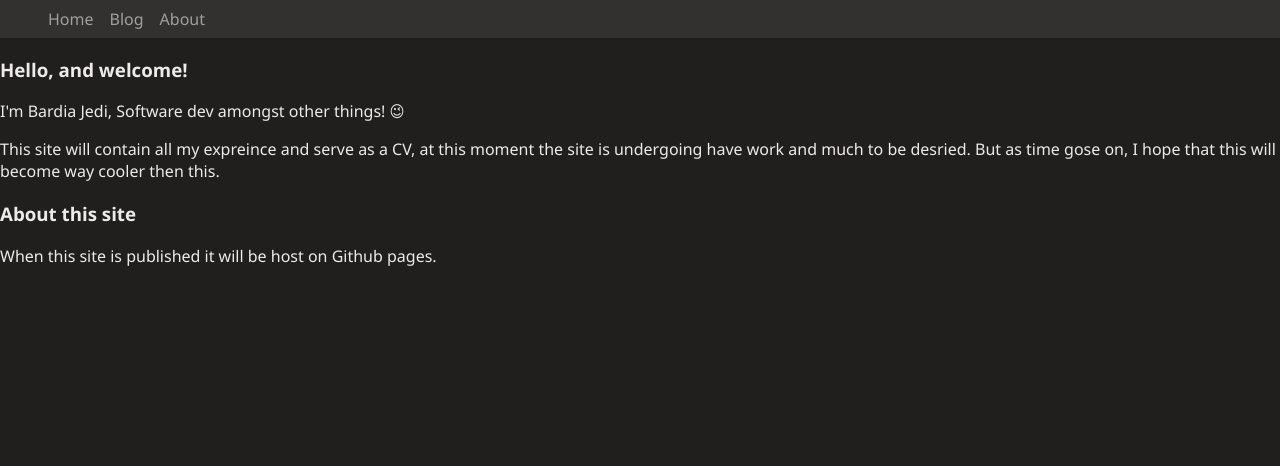
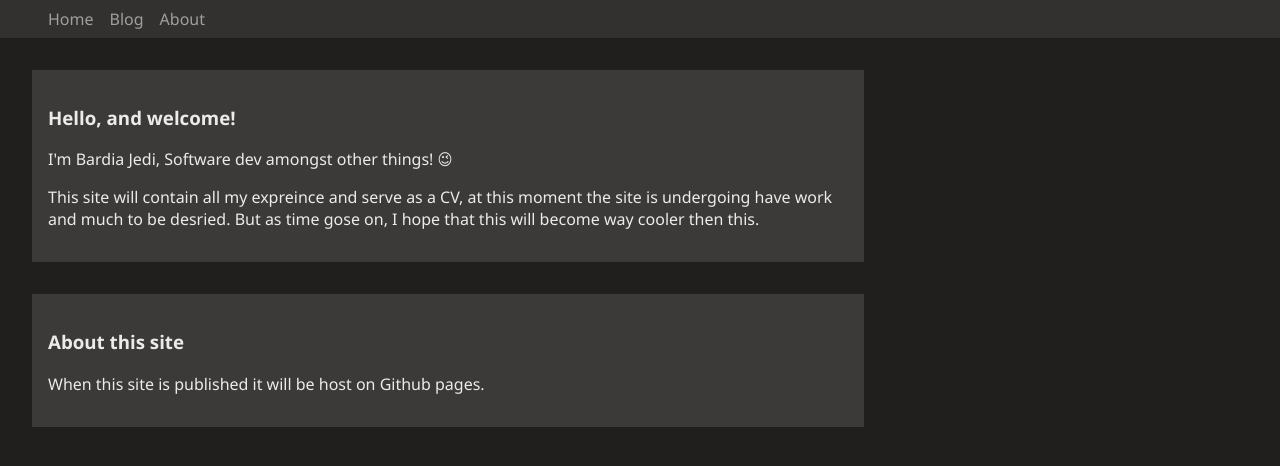
Before and after one commit to Luviz/bardiajedi.github.com, a React app: page / in a window 1280 px wide. Shown: the top 466 px of the page. Built offline with nearby package versions, Linux system fonts and the light colour scheme; the HTML template or start-up script is replaced by a standard one.

Commit message:
responce

```diff
--- a/src/styles.css
+++ b/src/styles.css
@@ -52,3 +52,15 @@ a {
     -webkit-box-shadow: inset 0px 14px 27px 4px #00000025, 2px 2px 2px 8px rgb(0 0 0 / 0%);
     box-shadow: inset 0px 14px 27px 4px #00000025, 2px 2px 2px 8px rgb(0 0 0 / 0%);
 }
+
+main{
+    display: flexbox;
+    align-items: center;
+}
+
+article {
+    background-color: var(--color-neutralPrimaryAlt);
+    max-width: 800px;
+    margin: 2rem;
+    padding: 1rem;
+}
```
